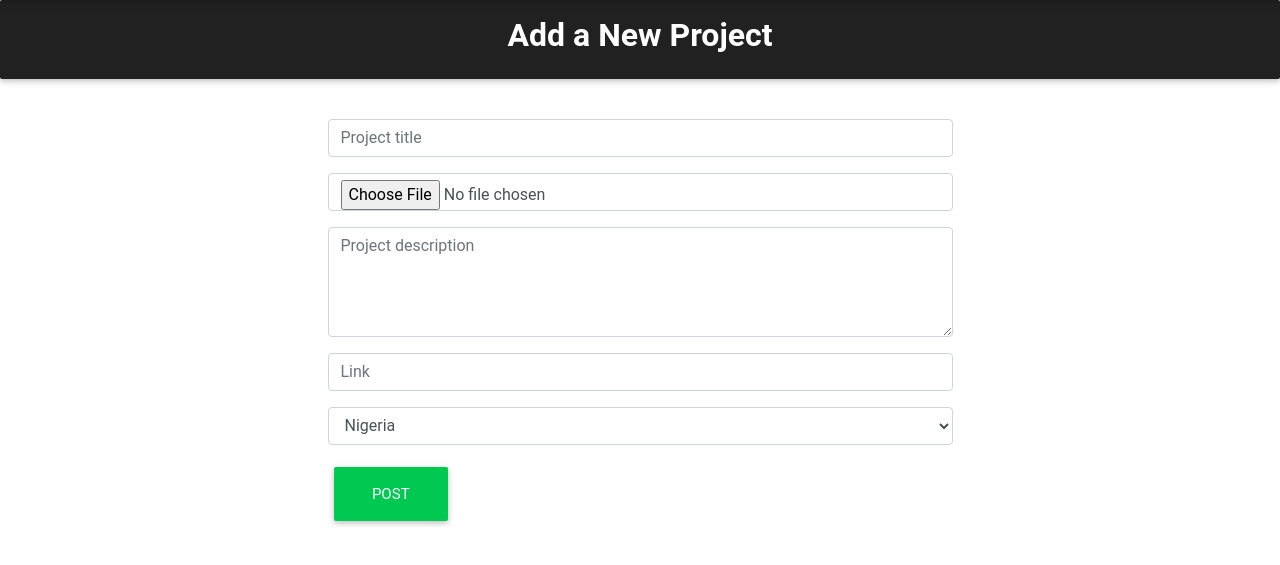
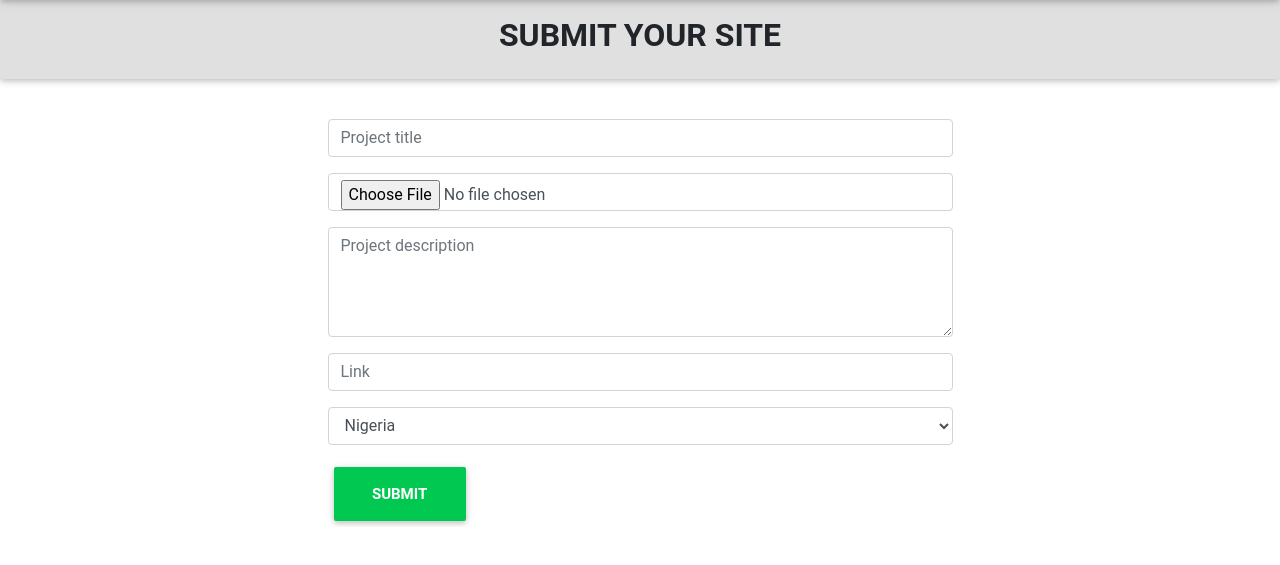
Before and after one commit to josylad/ReviewMe, a Django app: page /new/project in a window 1280 px wide. Shown: the part 134-699 px from the top of the page. Run offline with Django 3.2, Linux system fonts and the light colour scheme; the visitor is signed in with stand-in values (Sample User, id 1); some libraries are stand-ins or nearby versions.

Commit message:
Update the project submission page layout and style

```diff
--- a/awwards/templates/new-project.html
+++ b/awwards/templates/new-project.html
@@ -12,8 +12,8 @@
   <title>New Project - Awwards</title>
 
 {% block styles %}
-{% bootstrap_css %}
-  <link rel="stylesheet" href="{% static 'css/basenews.css' %}">
+<link href="https://cdnjs.cloudflare.com/ajax/libs/twitter-bootstrap/4.3.1/css/bootstrap.min.css" rel="stylesheet">
+<link rel="stylesheet" href="{% static 'css/basenews.css' %}">
     <!-- Material Design Bootstrap -->
   <link href="https://cdnjs.cloudflare.com/ajax/libs/mdbootstrap/4.8.10/css/mdb.min.css" rel="stylesheet">
   {% endblock %}
@@ -22,9 +22,9 @@
 <body>
       {% include "navbar.html" %}
 
-    <div class="jumbotron jumbotron-fluid bg-dark pb-3 pt-3">
+    <div class="jumbotron jumbotron-fluid bg-light pb-3 pt-3">
 
-                <h2 class="display-5 text-center font-weight-bold text-white">Add a New Project</h2>
+       <h2 class="display-5 text-center font-weight-bold">SUBMIT YOUR SITE </h2>
 
     </div>
 
@@ -37,7 +37,7 @@
               {%csrf_token%}
 
               {% bootstrap_form form%}
-              <input type="submit" class="btn btn-success btn-lg" value="Post">
+              <input type="submit" class="btn btn-success btn-lg font-weight-bold" value="SUBMIT">
             </form>
       </div>
 
```
